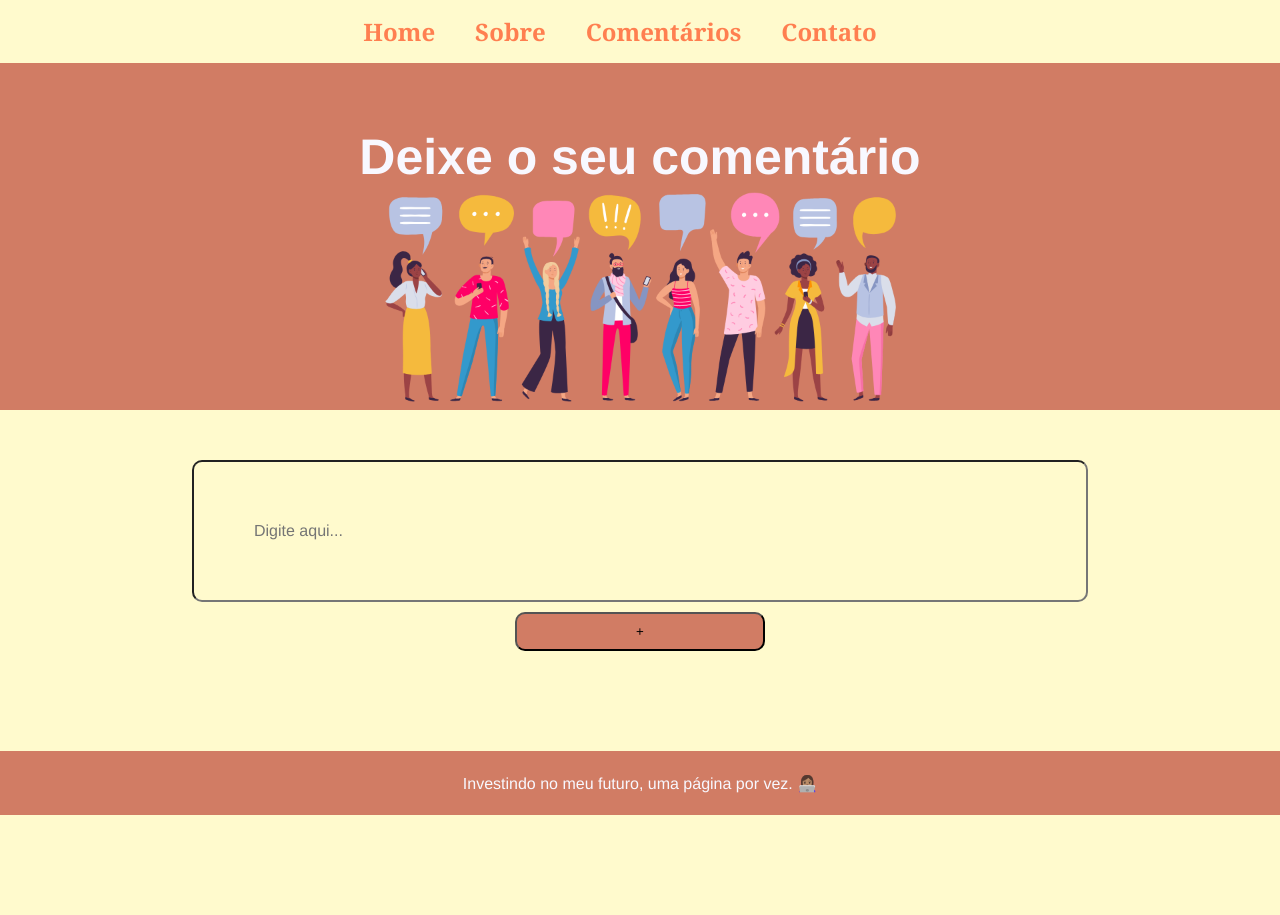
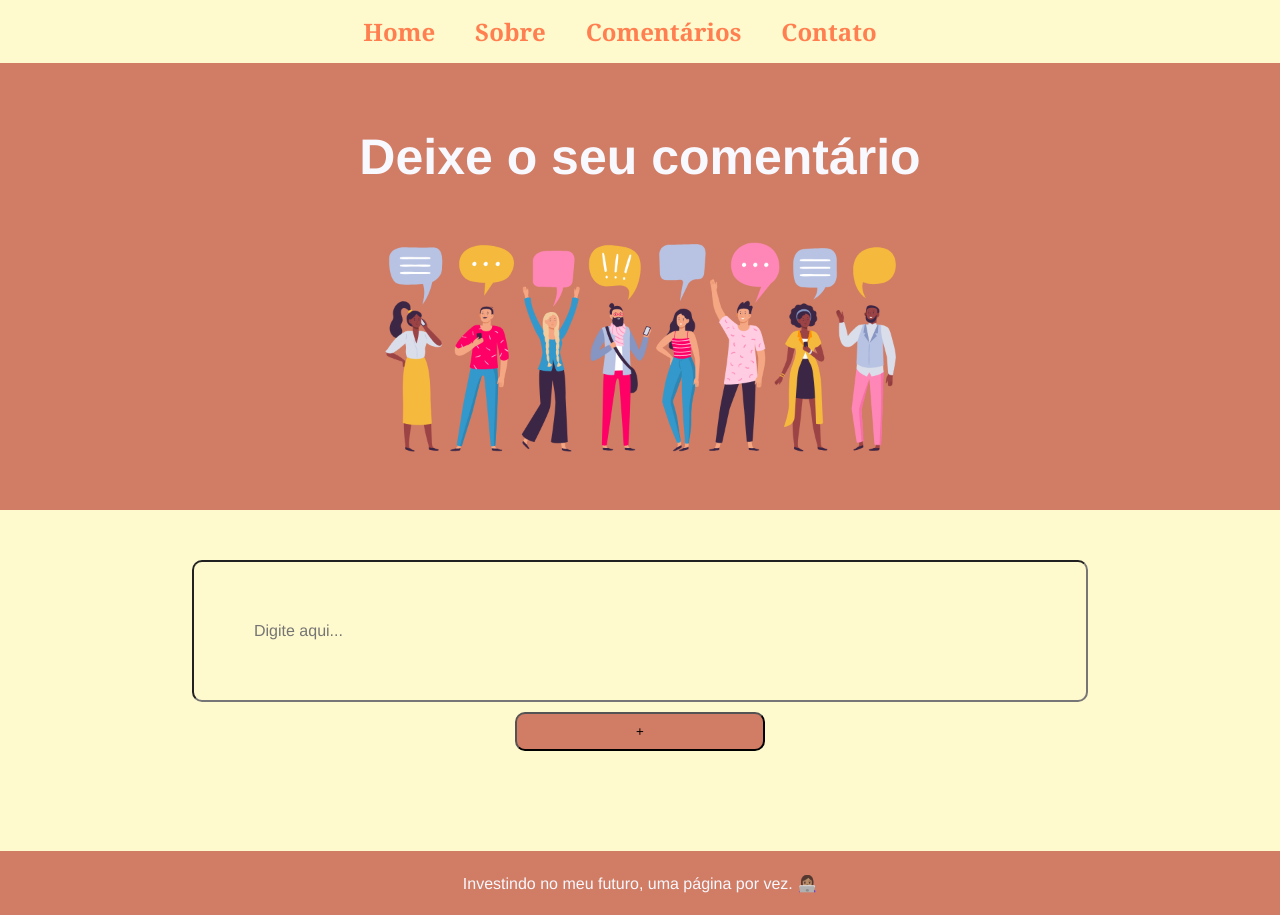
Before and after one commit to iallysamara/Projeto_Final_Preta_Lab_React, a React (Vite) app: page /comentarios in a window 1280 px wide. Before the commit the page ends 815 px from the top, so only its background shows below. Built offline with nearby package versions, Linux system fonts and the light colour scheme.

Commit message:
Comentários finalizado!!!!

```diff
--- a/src/pages/Comentarios/Comentarios.module.css
+++ b/src/pages/Comentarios/Comentarios.module.css
@@ -12,8 +12,8 @@
 
   .header img {
     width: 100%;
-    margin-top: -250px;
-    margin-bottom: -250px;
+    margin-top: -200px;
+    margin-bottom: -200px;
   }
 
   .commentBox {
```
